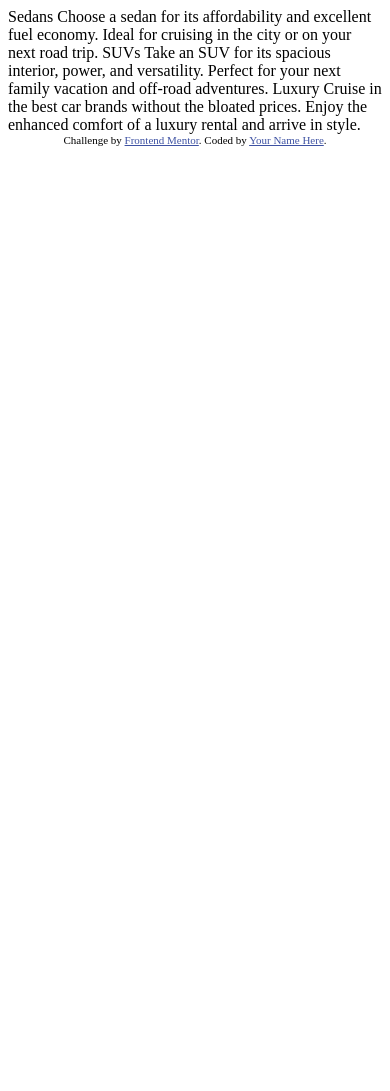
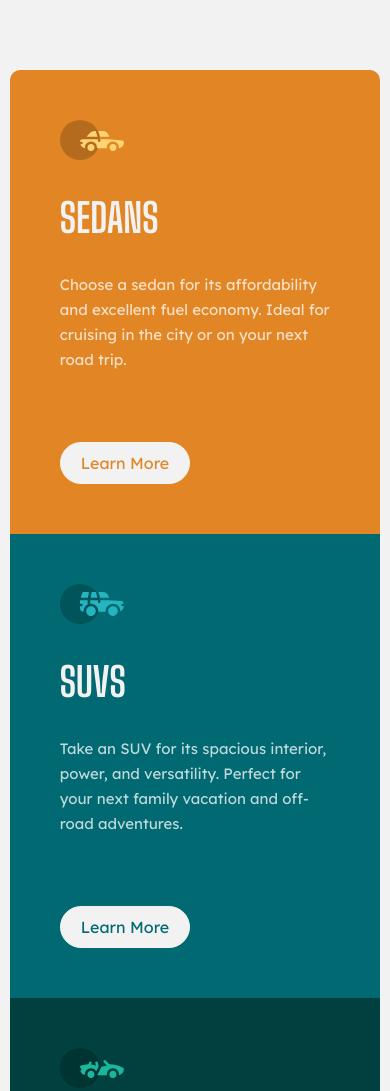
Before and after one commit to vanjamilicevic/3ColumnPreviewCardComponent, a plain HTML site: page index.html in a window 390 px wide. Shown: the top 1091 px of the page. Before the commit the page ends 844 px from the top, so only its background shows below. Drawn offline with Linux system fonts and the light colour scheme.

Commit message:
Finished mobile version

```diff
--- a/index.html
+++ b/index.html
@@ -2,35 +2,72 @@
 <html lang="en">
 <head>
   <meta charset="UTF-8">
-  <meta name="viewport" content="width=device-width, initial-scale=1.0"> <!-- displays site properly based on user's device -->
+  <meta name="viewport" content="width=device-width, initial-scale=1.0">
 
   <link rel="icon" type="image/png" sizes="32x32" href="./images/favicon-32x32.png">
+  <link rel="stylesheet" href="style.css">
 
-  <title>Frontend Mentor | 3-column preview card component</title>
+  <title>3-column preview card component</title>
 
-  <!-- Feel free to remove these styles or customise in your own stylesheet 👍 -->
-  <style>
-    .attribution { font-size: 11px; text-align: center; }
-    .attribution a { color: hsl(228, 45%, 44%); }
-  </style>
 </head>
 <body>
+  <main class="main-container">
 
-  Sedans
-  Choose a sedan for its affordability and excellent fuel economy. Ideal for cruising in the city
-  or on your next road trip.
+    <section class="sedans-container">
+      <svg class="image" width="64" height="40" xmlns="http://www.w3.org/2000/svg"><g fill="none" fill-rule="evenodd"><circle fill="#000" opacity=".201" cx="20" cy="20" r="20"/>
+        <path d="M52.936 24.11c1.942 0 3.517 1.542 3.517 3.445 0 1.903-1.575 3.445-3.517 3.445s-3.516-1.542-3.516-3.445c0-1.903 1.574-3.445 3.516-3.445zm-21.957 0c1.942 0 3.517 1.542 3.517 3.445 0 1.903-1.575 3.445-3.517 3.445s-3.516-1.542-3.516-3.445c0-1.903 1.574-3.445 3.516-3.445zm6.948-4.848v1.429c0 .716.61 1.293 1.348 1.259a1.295 1.295 0 001.225-1.295v-1.393h8.256l13.483 1.313c.956.093 1.676.881 1.676 1.814 0 2.89-2.126 5.303-4.926 5.819.397-3.557-2.458-6.62-6.053-6.62-3.646 0-6.504 3.14-6.039 6.723h-9.879c.466-3.588-2.397-6.722-6.039-6.722-3.595 0-6.45 3.062-6.052 6.62-2.14-.398-3.916-1.912-4.61-3.931h1.142c.731 0 1.32-.598 1.285-1.322-.033-.678-.629-1.2-1.322-1.2H20v-.251c0-1.274 1.066-2.243 2.306-2.243h15.62zM42.59 11c2.645 0 4.99 1.556 5.972 3.963l.726 1.779H40.17L38.413 11h4.178zm-6.865 0l1.758 5.741H26.505l3.357-3.654A6.502 6.502 0 0134.644 11h1.082z" fill="#FFD473" fill-rule="nonzero"/></g>
+      </svg>
+      <h1 class="title">
+        Sedans
+      </h1>
+      <p class="description">
+        Choose a sedan for its affordability
+        and excellent fuel economy. Ideal for
+         cruising in the city
+        or on your next road trip.
+      </p>
+      <div class="learn-more-button button-sedans">
+        Learn More
+      </div>
+    </section>
 
-  SUVs
-  Take an SUV for its spacious interior, power, and versatility. Perfect for your next family vacation
-  and off-road adventures.
+    <section class="suvs-container">
+      <svg class="image" width="64" height="40" xmlns="http://www.w3.org/2000/svg"><g fill="none" fill-rule="evenodd"><circle fill="#000" opacity=".201" cx="20" cy="20" r="20"/>
+        <path d="M31.002 22.358c2.917 0 5.18 2.593 4.762 5.506a4.828 4.828 0 01-2.962 3.778 4.797 4.797 0 01-5.3-1.165c-1.188-1.26-1.235-2.613-1.263-2.613-.42-2.924 1.857-5.506 4.763-5.506zm22 0c3.457 0 5.798 3.567 4.41 6.744A4.816 4.816 0 0152.3 31.94a4.826 4.826 0 01-4.06-4.077c-.42-2.915 1.846-5.506 4.762-5.506zm-15.04-6.083v1.462a1.29 1.29 0 001.352 1.29c.693-.033 1.227-.631 1.227-1.326v-1.426h8.3l13.056.716a1.29 1.29 0 011.164.917c.27.895.446 1.477.563 1.87h-1.047c-.694 0-1.291.534-1.324 1.228a1.29 1.29 0 001.288 1.352h1.445c-.164 2.225-1.57 4.193-3.6 5.05.13-4.212-3.255-7.63-7.384-7.63-4.317 0-7.762 3.718-7.358 8.086h-7.285c.43-4.655-3.503-8.531-8.131-8.046v-3.543h7.734zm-10.312 0v4.308a7.4 7.4 0 00-4.006 7.274 3.874 3.874 0 01-3.642-3.864v-1.635h1.46a1.29 1.29 0 000-2.58h-1.461v-3.213l.003-.29h7.646zm14.986-8.196c2.65 0 5 1.592 5.984 4.055l.63 1.579a5.525 5.525 0 01-.065-.004l-.026-.002-.034-.002-.022-.002a4.178 4.178 0 00-.224-.006l-.098-.001h-.039l-.136-.001h-.052l-.326-.001H40.211L38.528 8.08zm-13.632 0l-1.122 5.616h-7.144l1.47-4.71a1.29 1.29 0 011.231-.906h5.565zm6.832 0l1.683 5.615h-7.007l1.121-5.615h4.203z" fill="#26B5C0" fill-rule="nonzero"/></g>
+      </svg>
+      <h1 class="title">
+        SUVS
+      </h1>
+      <p class="description">
+        Take an SUV for its spacious interior,
+        power, and versatility. Perfect for your
+         next family vacation
+        and off-road adventures.
+      </p>
+      <div class="learn-more-button button-suvs">
+        Learn More
+      </div>
+    </section>
 
-  Luxury
-  Cruise in the best car brands without the bloated prices. Enjoy the enhanced comfort of a luxury
-  rental and arrive in style.
+    <section class="luxury-container">
+      <svg class="image" width="64" height="40" xmlns="http://www.w3.org/2000/svg"><g fill="none" fill-rule="evenodd"><circle fill="#000" opacity=".201" cx="20" cy="20" r="20"/>
+        <path d="M30.98 22.835c1.941 0 3.516 1.604 3.516 3.583 0 1.978-1.575 3.582-3.517 3.582s-3.516-1.604-3.516-3.582c0-1.979 1.574-3.583 3.516-3.583zm21.956 0c1.942 0 3.517 1.604 3.517 3.583 0 1.978-1.575 3.582-3.517 3.582s-3.516-1.604-3.516-3.582c0-1.979 1.574-3.583 3.516-3.583zm-9.143-10.45a1.27 1.27 0 011.819 0l3.715 3.784c4.444-.115 9.7 1.142 13.964 3.753.387.237.624.664.624 1.124 0 3.006-2.126 5.514-4.926 6.05.397-3.698-2.458-6.882-6.053-6.882-3.646 0-6.504 3.264-6.039 6.99h-9.669c.76-1.544.993-2.026 1.337-2.711l.082-.162c.421-.835 1.056-2.07 2.883-5.65 1.68-.023 3.47-.408 5.247-1.403l-2.984-3.04a1.328 1.328 0 010-1.854zm-7.68 1.064c.683-.2 1.395.202 1.592.898l.749 2.652a3.46 3.46 0 01-.247 2.51l-1.733 3.395-.216.424c-1.07-1.89-3.06-3.114-5.279-3.114-3.595 0-6.45 3.184-6.052 6.885-1.832-.347-3.414-1.537-4.278-3.276a1.331 1.331 0 01.117-1.376l.955-1.303-1.325-1.295c-.751-.735-.376-2.024.64-2.231l6.614-1.346.13-.026c.092-.019.145-.03.157-.031.314-.146 1.07-.591 1.07-1.506 0-.734.592-1.327 1.316-1.31.712.016 1.268.662 1.256 1.388a4.11 4.11 0 01-.348 1.611 22.69 22.69 0 014.7 1.146l-.7-2.473a1.314 1.314 0 01.882-1.622z" fill="#19B89D" fill-rule="nonzero"/></g>
+      </svg>
+      <h1 class="title">
+        Luxury
+      </h1>
+      <p class="description">
+        Cruise in the best car brands
+        without the bloated prices. Enjoy
+         the enhanced comfort of a luxury
+        rental and arrive in style.
+      </p>
+      <div class="learn-more-button button-luxury">
+        Learn More
+      </div>
+    </section>
 
-  <div class="attribution">
-    Challenge by <a href="https://www.frontendmentor.io?ref=challenge" target="_blank">Frontend Mentor</a>.
-    Coded by <a href="#">Your Name Here</a>.
-  </div>
+  </main>
+
 </body>
 </html>
--- /dev/null
+++ b/style.css
@@ -0,0 +1,126 @@
+@import url("https://fonts.googleapis.com/css2?family=Lexend Deca:ital,wght@0,100;0,200;0,300;0,400;0,500;0,600;0,700;0,800;0,900;1,100;1,200;1,300;1,400;1,500;1,600;1,700;1,800;1,900&family=Big Shoulders Display:ital,wght@0,100;0,300;0,400;0,500;0,700;0,900;1,100;1,300;1,400;1,500;1,700;1,900&display=swap");
+
+* {
+    box-sizing: border-box;
+    margin: 0;
+}
+
+body {
+    background-color: #f2f2f2;
+    font-family: "Lexend Deca";
+    display: flex;
+    flex-direction: column;
+    align-items: center;
+    justify-content: center;
+    height: 100vh;
+    overflow: hidden;
+    margin: 0;
+}
+
+.main-container {
+    width: 900px;
+    display: flex;
+    border-radius: 10px;
+    overflow: hidden;
+}
+
+.sedans-container,
+.suvs-container,
+.luxury-container {
+    padding: 50px;
+}
+
+.image {
+    margin-bottom: 30px;
+}
+
+.sedans-container {
+    background-color: #E28625;
+}
+
+.suvs-container {
+    background-color: #006971;
+}
+
+.luxury-container {
+    background-color: #004140;
+}
+
+.title {
+    font-family: "Big Shoulders Display";
+    font-size: 40px;
+    color: #F2F2F2;
+    margin-bottom: 30px;
+    text-transform: uppercase;
+}
+
+.description {
+    font-size: 15px;
+    line-height: 25px;
+    color: hsla(0, 0%, 100%, 0.75);
+    margin-bottom: 70px;
+}
+
+.learn-more-button {
+    background-color: #F2F2F2;
+    width: fit-content;
+    padding: 10px;
+    padding-left: 20px;
+    padding-right: 20px;
+    border: 1px solid #f2f2f2;
+    text-align: center;
+    border-radius: 30px;
+    transition: all .5s ease;
+}
+
+.learn-more-button:hover {
+    color: #F2F2F2;
+    border: 1px solid #F2F2F2;
+    cursor: pointer;
+}
+
+.button-sedans {
+    color: #E28625;
+}
+
+.button-sedans:hover {
+    background-color: #E28625;
+}
+
+.button-suvs {
+    color: #006971;
+}
+
+.button-suvs:hover {
+    background-color: #006971;
+}
+
+.button-luxury {
+    color: #004140;
+}
+
+.button-luxury:hover {
+    background-color: #004140;
+}
+
+/* -------------Media queries-------------- */
+ @media only screen and (max-width: 950px) {
+
+    body {
+        height: fit-content;
+        overflow: scroll;
+    }
+
+    .main-container {
+        flex-direction: column;
+        max-width: 450px;
+        margin-top: 70px;
+        margin-bottom: 70px;
+    }
+ }
+
+ @media only screen and (max-width: 450px) {
+    .main-container {
+        width: 95%;
+    }
+ }
```
Also changed, not shown: 2 other files.
